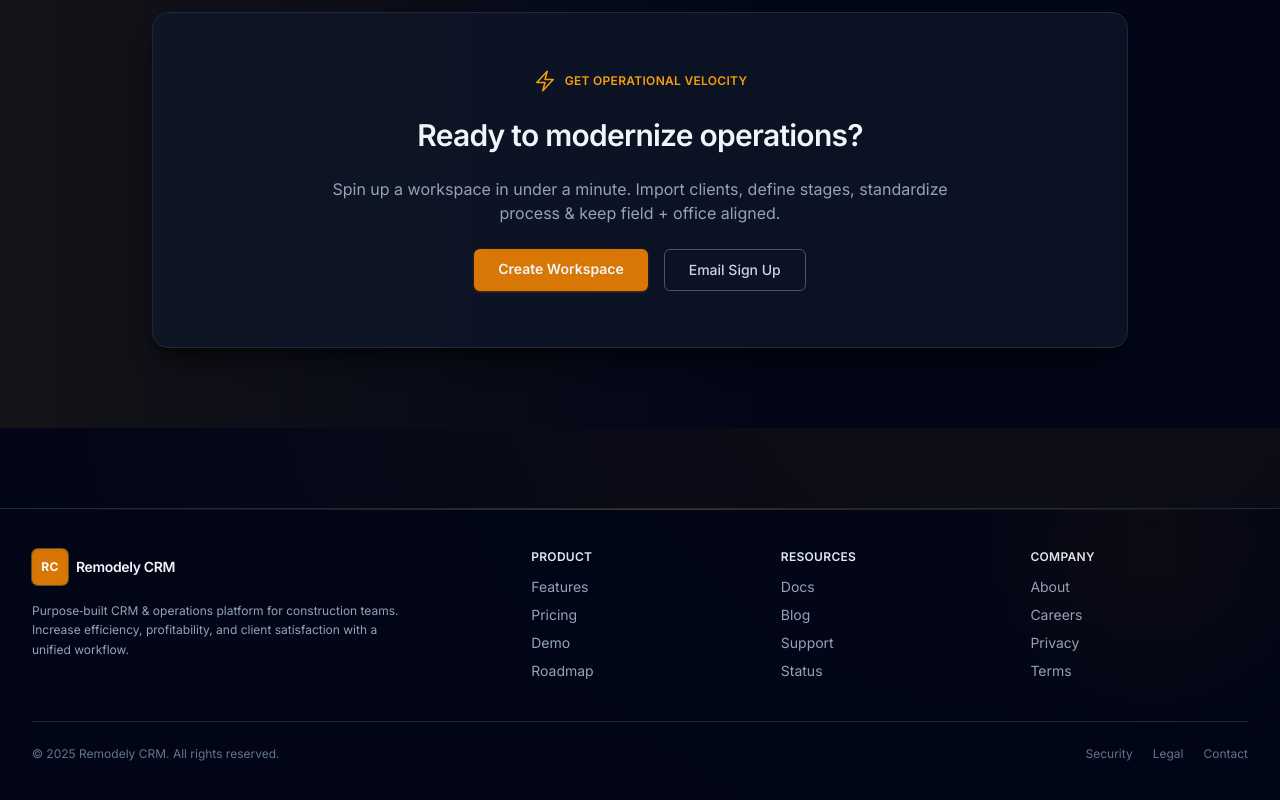
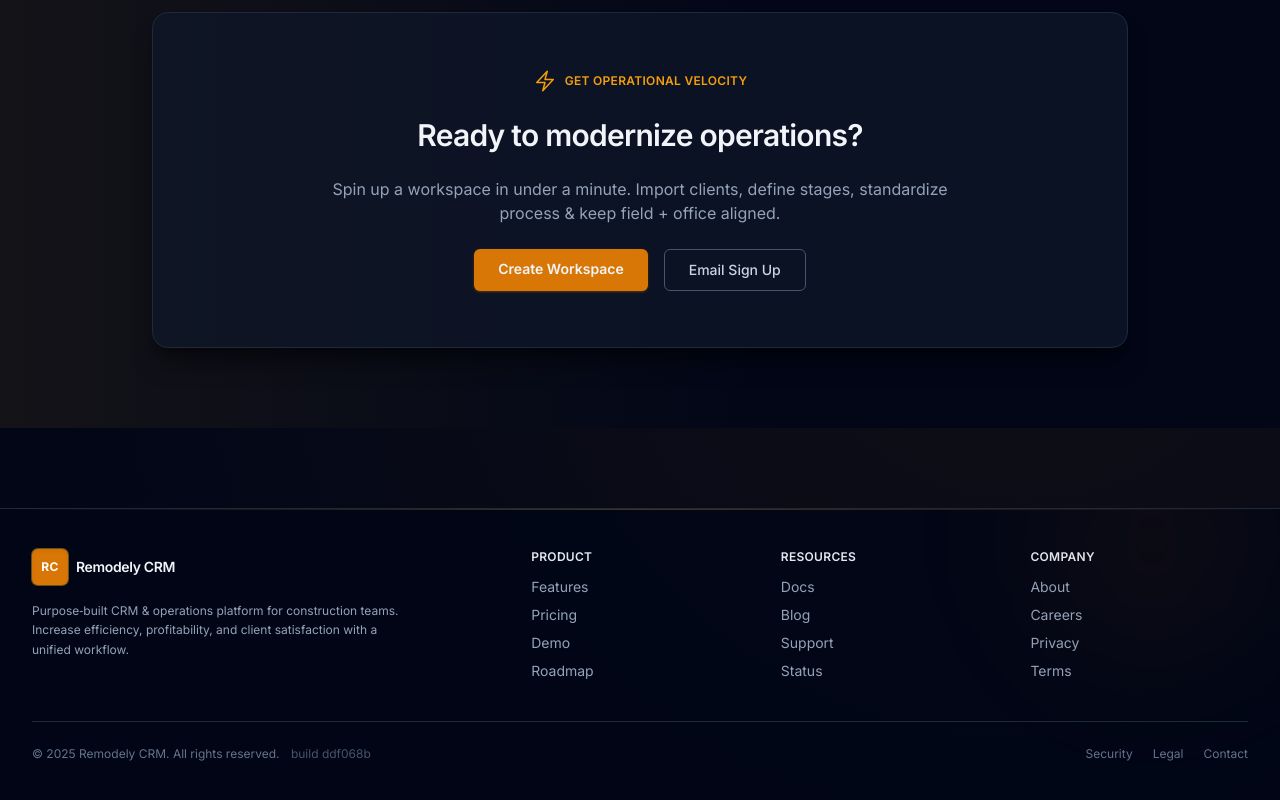
Before and after one commit to SGK112/CRM, a Next.js app in the folder apps/frontend/: page / in a window 1280 px wide. Shown: the part 1035-1835 px from the top of the page. Built offline with nearby package versions, Linux system fonts and the light colour scheme.

Commit message:
chore(footer): add build hash stamp for cache verification

```diff
--- a/apps/frontend/src/app/layout.tsx
+++ b/apps/frontend/src/app/layout.tsx
@@ -65,7 +65,7 @@
                   </div>
                 </div>
                 <div className="mt-10 pt-6 border-t border-slate-800 flex flex-col md:flex-row items-center justify-between gap-4">
-                  <p className="text-xs text-slate-500">© {new Date().getFullYear()} Remodely CRM. All rights reserved.</p>
+                  <p className="text-xs text-slate-500">© {new Date().getFullYear()} Remodely CRM. All rights reserved. <span className="ml-2 text-slate-600" data-build="ddf068b">build ddf068b</span></p>
                   <div className="flex items-center gap-5 text-xs text-slate-500">
                     <a className="hover:text-amber-300 focus-visible:outline-none focus-visible:ring-2 focus-visible:ring-amber-500/60 rounded-sm transition-colors" href="/security">Security</a>
                     <a className="hover:text-amber-300 focus-visible:outline-none focus-visible:ring-2 focus-visible:ring-amber-500/60 rounded-sm transition-colors" href="/legal">Legal</a>
```
